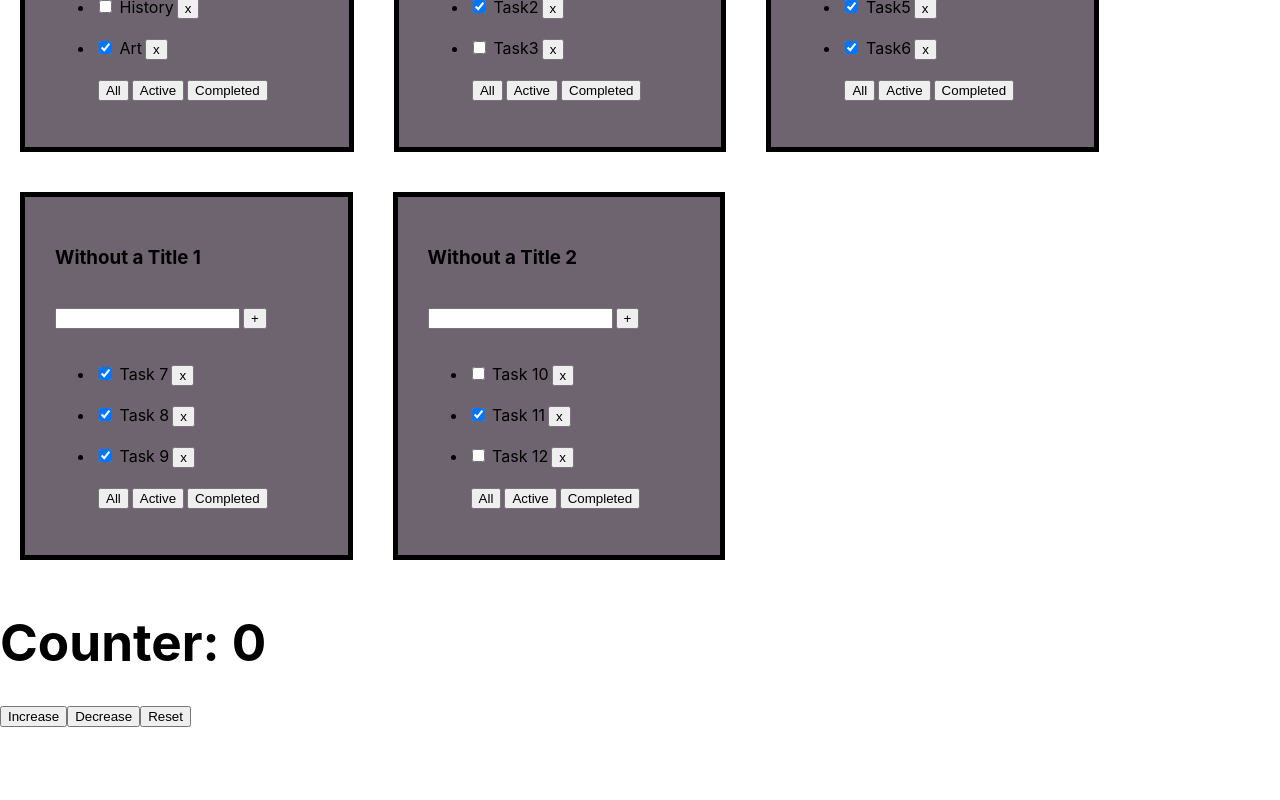
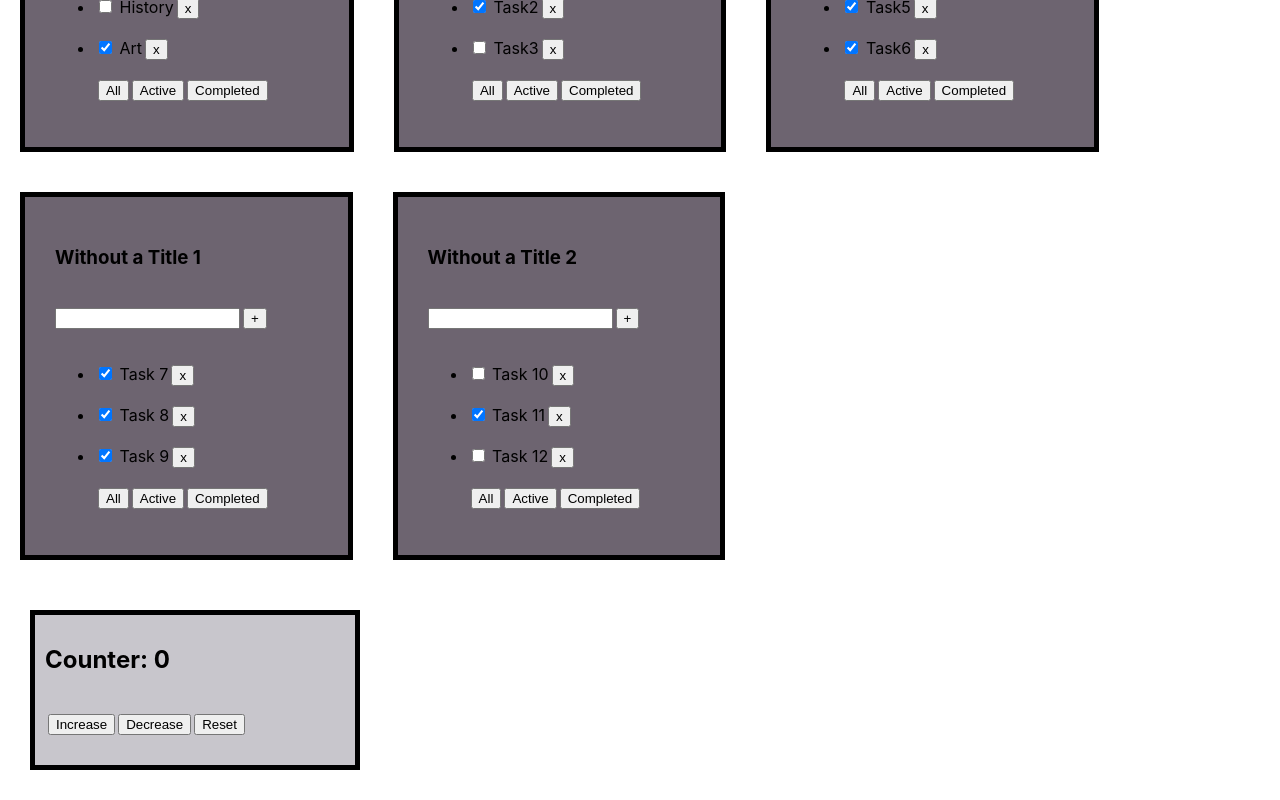
Before and after one commit to Sova42-cmd/React_Project, a React (Vite) app: page / in a window 1280 px wide. Shown: the part 235-1035 px from the top of the page. Before the commit the page ends 962 px from the top, so only its background shows below. Built offline with nearby package versions, Linux system fonts and the light colour scheme.

Commit message:
finally.working.counter

```diff
--- a/src/App.tsx
+++ b/src/App.tsx
@@ -4,31 +4,16 @@ import Counter from "./Counter.tsx";
 
 
 let firstTasks = [
-    {
-        id: 1,
-        name: "Science",
-        isDone: true,
-    },
-    {
-        id: 2,
-        name: "History",
-        isDone: false,
-    },
-    {
-        id: 3,
-        name: "Art",
-        isDone: true,
-    },
+    {id: 1, name: "Science", isDone: true,},
+    {id: 2, name: "History", isDone: false,},
+    {id: 3, name: "Art", isDone: true,},
 ]
 
 const secondTasks = [
-
     {id: 4, name: "Task1", isDone: true},
     {id: 5, name: "Task2", isDone: true},
     {id: 6, name: "Task3", isDone: false},
-
 ]
-
 
 const thirdTasks = [
     {id: 7, name: "Task4", isDone: false},
@@ -61,8 +46,6 @@ function App() {
 
     // const [filteredTasks, setFilteredTasks] = useState(firstTasks)
     // //
-    // let A=1
-    // let [A, setA] =  useState<number>(1);
 
     // function deleteTask (message: any) {console.log(message)}
     // const allButton = (message:any) => {console.log(message)};
@@ -84,15 +67,7 @@ function App() {
 
     return (<>
 
-            {/*Add 0 button, which will reset A*/}
             {/*Search info about useState(Hook)*/}
-
-            {/*<h1>{A}</h1>*/}
-            {/*<button onClick={()=> {*/}
-            {/*    A=A + 1*/}
-            {/*    setA(A+1)*/}
-            {/*    console.log(A)*/}
-            {/*}}>number</button>*/}
 
             <ToDoList title={"Necessarily Languages"} allTasks={firstTasks} buttons={buttons}
                       // deleteTask={deleteTask}
--- /dev/null
+++ b/src/Counter.css
@@ -0,0 +1,12 @@
+.Counter {
+    width: 300px;
+    height: 130px;
+    background-color: #c8c6cc;
+    margin: 30px;
+    padding: 10px;
+    border: 5px solid black;
+}
+.Counter button {
+    margin-top: 20px;
+    margin-left: 3px;
+}
--- a/src/Counter.tsx
+++ b/src/Counter.tsx
@@ -1,28 +1,27 @@
+import './Counter.css'
+
 import { useState } from "react";
 function Counter() {
 
-    let A = 0;
+    // let A = 0;
 
-    const [counter, setCounter] = useState(A);
+    const [A, setA] = useState(0);
 
     const increase = () => {
-        A = A + 1;
-        setCounter(A);
+        setA(A+1);
     };
 
     const decrease = () => {
-        A = A-1;
-        setCounter(A);
+        setA(A-1);
     };
 
     const reset = () => {
-        A = 0;
-        setCounter(A);
+        setA(0);
     };
 
     return (
-        <div>
-            <h1>Counter: {counter}</h1>
+        <div className="Counter">
+            <h2>Counter: {A}</h2>
             <button onClick={increase}>Increase</button>
             <button onClick={decrease}>Decrease</button>
             <button onClick={reset}>Reset</button>
```
